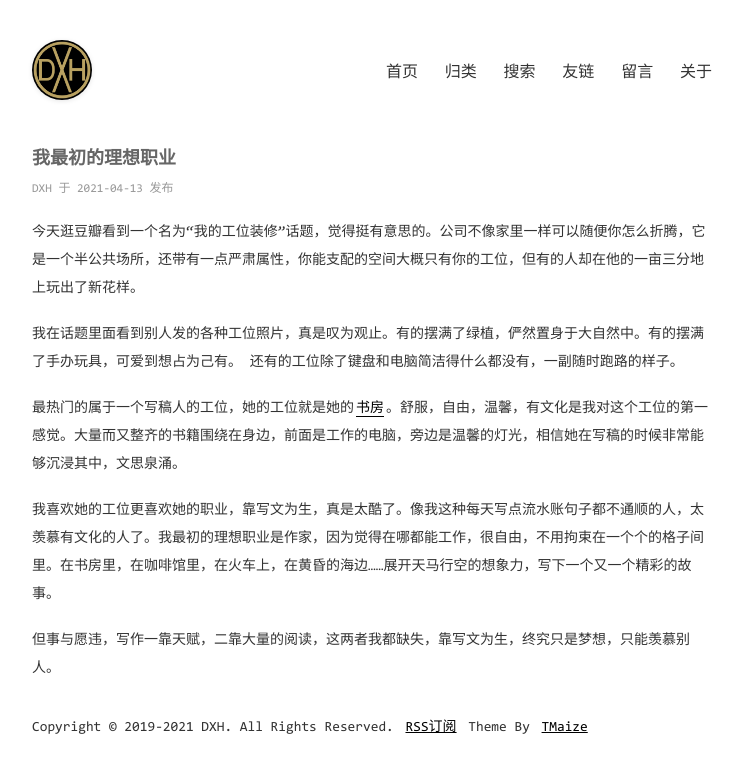
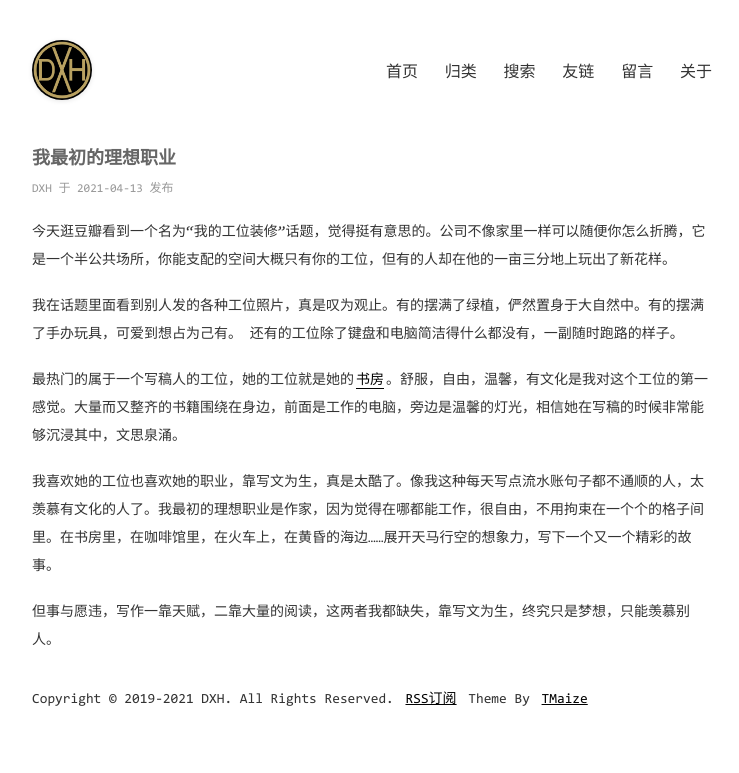
Before and after one commit to Devinteng/Devinteng.github.io, a Jekyll site: the page built from _posts/2021-4-13-我最初的理想职业.md, in a window 1280 px wide. Shown: the top 773 px of the page, without its empty margins (268-1007 px from the left). Built offline with Jekyll 4.4.1, drawn with Linux system fonts in a browser that asks for light colours.

Commit message:
Update 2021-4-13-我最初的理想职业.md

```diff
--- a/_posts/2021-4-13-我最初的理想职业.md
+++ b/_posts/2021-4-13-我最初的理想职业.md
@@ -1,10 +1,10 @@
 ---
 layout: mypost
 title: 我最初的理想职业
-categories: [梦想]
+categories: [闲谈]
 ---
 
-今天逛豆瓣看到一个名为“我的工位装修”话题，觉得挺有意思的。公司不像家里一样可以随便你怎么折腾，它是一个半公共场所，还带有一点严肃属性，你能支配的空间大概只有你的工位，但有的人却在他的一亩三分地上玩出了新花样。
+今天逛豆瓣看到一个名为“我的工位装修”话题，觉得挺有意思的。公司不像家里一样可以随便你怎么折腾，它是一个半公共场所，你能支配的空间大概只有你的工位，但有的人却在他的一亩三分地上玩出了新花样。
 
 
 
@@ -16,7 +16,7 @@ categories: [梦想]
 
 
 
-我喜欢她的工位更喜欢她的职业，靠写文为生，真是太酷了。像我这种每天写点流水账句子都不通顺的人，太羡慕有文化的人了。我最初的理想职业是作家，因为觉得在哪都能工作，很自由，不用拘束在一个个的格子间里。在书房里，在咖啡馆里，在火车上，在黄昏的海边......展开天马行空的想象力，写下一个又一个精彩的故事。
+我喜欢她的工位也喜欢她的职业，靠写文为生，真是太酷了。像我这种每天写点流水账句子都不通顺的人，太羡慕有文化的人了。我最初的理想职业是作家，因为觉得在哪都能工作，很自由，不用拘束在一个个的格子间里。在书房里，在咖啡馆里，在火车上，在黄昏的海边......展开天马行空的想象力，写下一个又一个精彩的故事。
 
 
 
```
